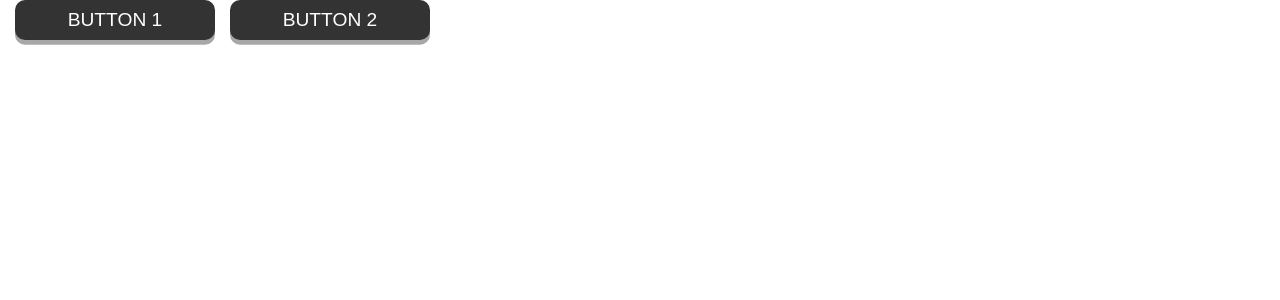
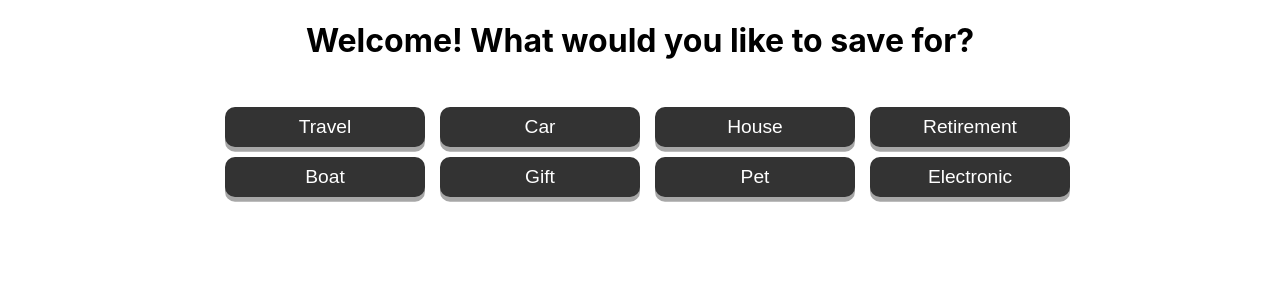
Before and after one commit to Dovescape/help-me-save, a React (Create React App) app: page / in a window 1280 px wide. Shown: the top 300 px of the page. Built offline with nearby package versions, Linux system fonts and the light colour scheme.

Commit message:
button container

```diff
--- a/src/App.js
+++ b/src/App.js
@@ -1,34 +1,15 @@
 import React from 'react';
 import './App.css';
-import Buttons from './Buttons';
+//import Button from './Button';
+import ButtonContainer from './ButtonContainer';
+//import Travelbutton from './Travelbutton';
+
 
 class App extends React.Component {
-  constructor() {
-    super()
-    this.state ={
-      bgColor: '',
-      clickState: true
-    }
-  }
-
-  buttonClick = (event) => {
-    console.log(this.state.clickState);
-    if (this.state.clickState === true) {
-      this.setState({ bgColor: '#4CAf50'});
-      this.setState({ clickState: false });
-    } else {
-      this.setState({ bgColor: '' });
-      this.setState({ clickState: true });
-    }
-
-  }
-
-  render(){
+  render() {
     return (
       <div>
-        <Buttons
-          buttonClick={this.buttonClick}
-          bgColor={this.state.bgColor}/>
+        <ButtonContainer />
       </div>
     )
   }
--- a/src/Card.css
+++ b/src/Button.css
@@ -1,8 +1,4 @@
 
-
-.header{
-  text-align: Center;
-}
 
 .button {
   cursor: pointer;
@@ -17,12 +13,7 @@
   box-shadow: 0 0.3rem rgba(121,121,121, 0.65);
   width: 200px;
   margin-left: 15px;
-}
-
-.go {
-  display: flex;
-  justify-content: center;
-  padding: 25px;
+  margin-top: 10px;
 }
 
 .button:hover {
@@ -33,15 +24,3 @@
   transform: translate(0, 0.3rem);
   box-shadow: 0 0.1rem rgba(255, 255, 255, 0.65);
 }
-
-
-.savebuttons1{
-  display: flex;
-  justify-content: center;
-  padding: 15px;
-}
-
-.savebuttons2{
-  display: flex;
-  justify-content: center;
-}
--- /dev/null
+++ b/src/Button.js
@@ -0,0 +1,37 @@
+import React from 'react';
+import './Button.css';
+
+class Button extends React.Component {
+  constructor() {
+    super()
+    this.state ={
+      bgColor: '',
+      clickState: true
+    }
+  }
+
+  buttonClick = () => {
+    if (this.state.clickState === true) {
+      this.setState({ bgColor: '#4CAf50'});
+      this.setState({ clickState: false });
+    } else {
+      this.setState({ bgColor: '' });
+      this.setState({ clickState: true });
+    }
+
+  }
+
+  render() {
+    return (
+      <div>
+        <button
+          className="button"
+          style={{backgroundColor: this.state.bgColor}}
+          onClick={this.buttonClick}>{ this.props.text }</button>
+      </div>
+    )
+  }
+}
+
+
+export default Button;
--- /dev/null
+++ b/src/ButtonContainer.css
@@ -0,0 +1,17 @@
+
+.pageHeader{
+  text-align: center;
+}
+
+.container{
+  display: flex;
+  margin: auto;
+  max-width: 900px;
+}
+
+.containerbuttons{
+  display: flex;
+  flex-wrap: wrap;
+  justify-content: center;
+  padding: 15px;
+}
--- /dev/null
+++ b/src/ButtonContainer.js
@@ -0,0 +1,27 @@
+import React from 'react';
+import './ButtonContainer.css';
+import Button from './Button';
+
+const ButtonContainer = () => {
+  return (
+    <div>
+      <div className="pageHeader">
+        <h1>Welcome! What would you like to save for?</h1>
+      </div>
+      <div className="container">
+        <div className="containerbuttons">
+          <Button text="Travel"/>
+          <Button text="Car"/>
+          <Button text="House" />
+          <Button text="Retirement" />
+          <Button text="Boat" />
+          <Button text="Gift" />
+          <Button text="Pet" />
+          <Button text="Electronic" />
+        </div>
+      </div>
+    </div>
+  )
+}
+
+export default ButtonContainer;
--- a/src/Buttons.css
+++ /dev/null
@@ -1,25 +0,0 @@
-
-
-.button {
-  cursor: pointer;
-  font-size: 1.2rem;
-  height: 2.5rem;
-  border: none;
-  border-radius: 10px;
-  color: #fff;
-  background: #333;
-  outline: none;
-  padding: 0.5rem 1.8rem;
-  box-shadow: 0 0.3rem rgba(121,121,121, 0.65);
-  width: 200px;
-  margin-left: 15px;
-}
-
-.button:hover {
-  filter: brightness(120%);
-}
-
-.button:active {
-  transform: translate(0, 0.3rem);
-  box-shadow: 0 0.1rem rgba(255, 255, 255, 0.65);
-}
--- a/src/Buttons.js
+++ /dev/null
@@ -1,13 +0,0 @@
-import React from 'react';
-import './Buttons.css';
-
-const Buttons = ({ buttonClick, bgColor }) => {
-  return (
-    <div>
-      <button className="button" onClick={buttonClick} style={{backgroundColor:bgColor}}>BUTTON 1</button>
-      <button className="button" onClick={buttonClick} style={{backgroundColor:bgColor}}>BUTTON 2</button>
-    </div>
-  )
-}
-
-export default Buttons;
```
Also changed, not shown: src/Card.js (deleted, +0 -29 lines), 1 other file (tests, documents, lock files or other folders).
